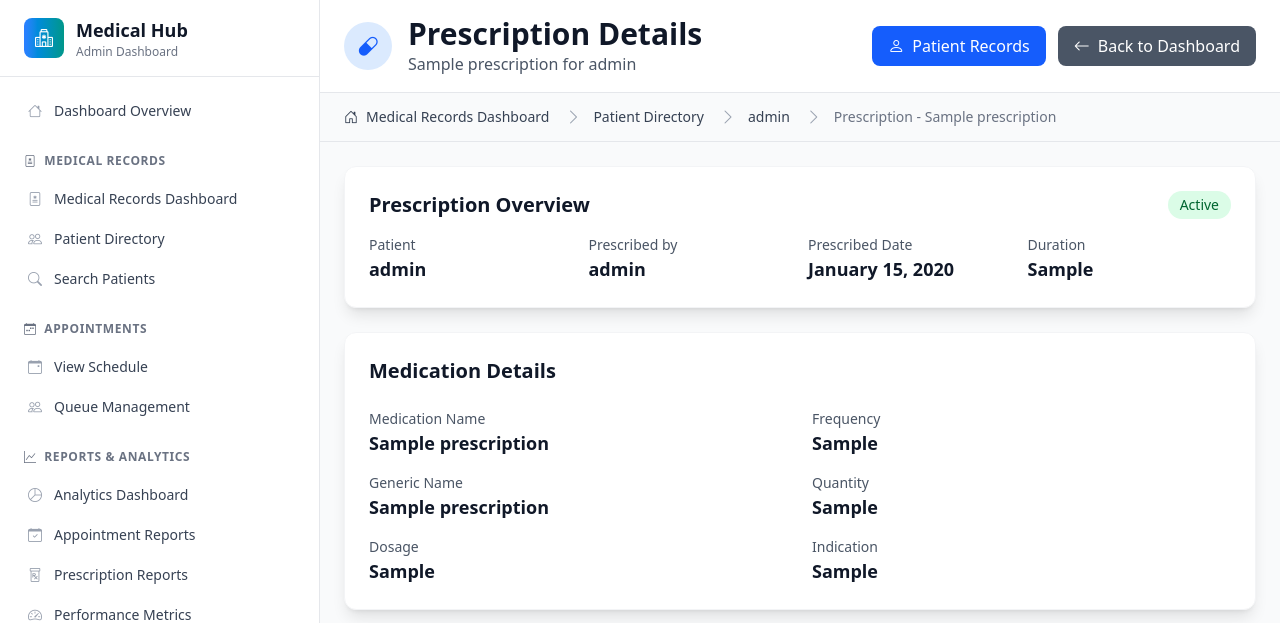
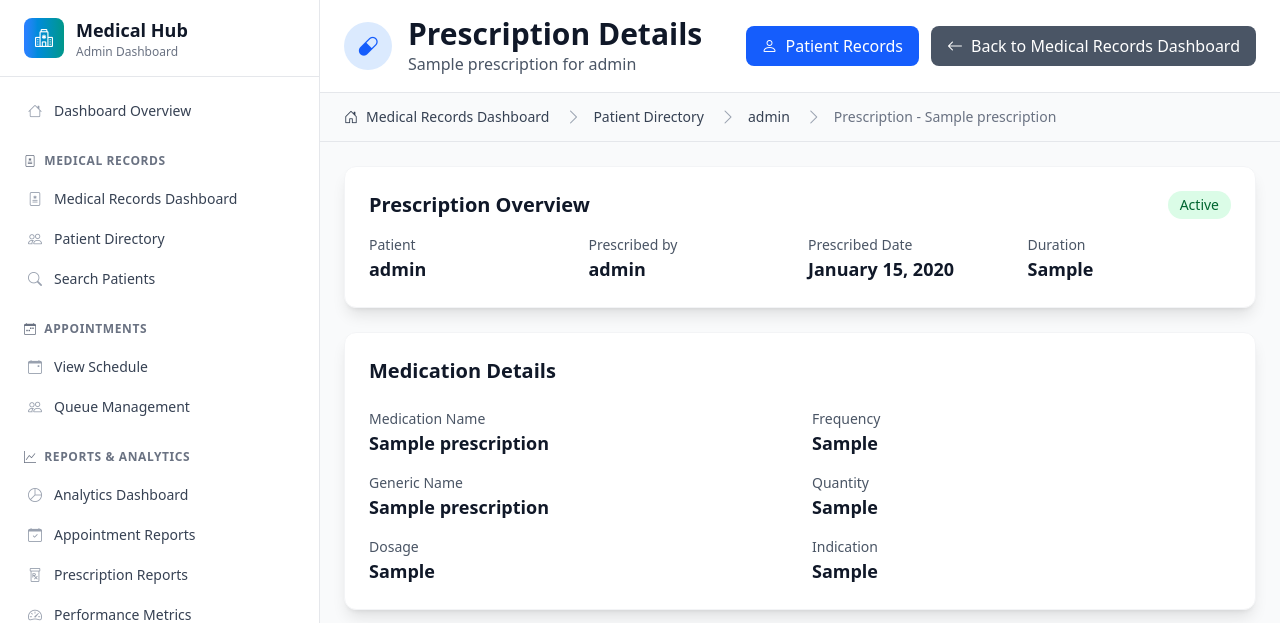
Before and after one commit to MACantara/C.A.R.E, a Flask app: page /medical-records/prescription/1 in a window 1280 px wide. Shown: the top 623 px of the page. Run offline with Flask 3, Linux system fonts and the light colour scheme; a user stored in the database is signed in; tables that the repository leaves empty hold one stand-in row (values such as "Sample post").

Commit message:
Update button text for clarity in prescription detail navigation

```diff
--- a/app/templates/medical_dashboard/medical_records/prescription_detail.html
+++ b/app/templates/medical_dashboard/medical_records/prescription_detail.html
@@ -36,7 +36,7 @@
                     </a>
                     <a href="{{ url_for('medical_records.index') }}"
                         class="inline-flex items-center px-4 py-2 bg-gray-600 text-white rounded-lg hover:bg-gray-700 transition-colors duration-200">
-                        <i class="bi bi-arrow-left mr-2"></i>Back to Dashboard
+                        <i class="bi bi-arrow-left mr-2"></i>Back to Medical Records Dashboard
                     </a>
                 </div>
             </div>
```
